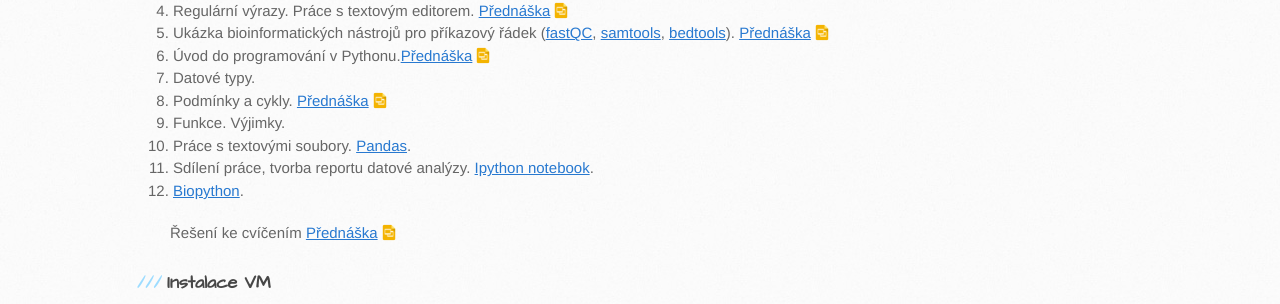
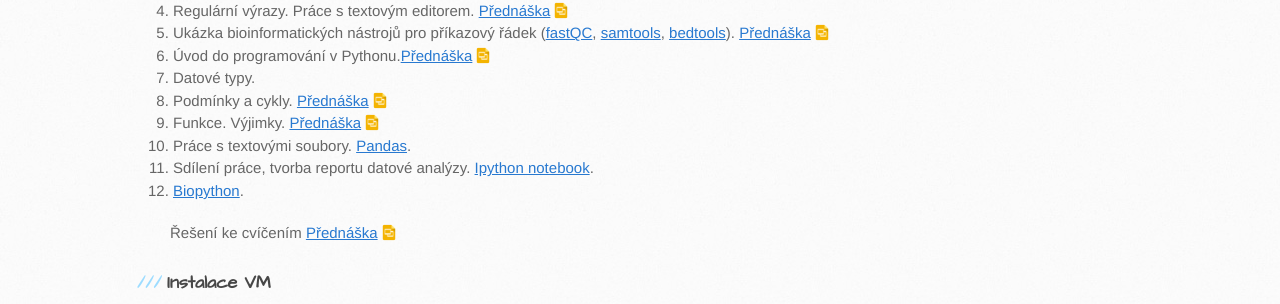
Before and after one commit to anastazie/intro_python_biol, a Jekyll site: the page built from index.md, in a window 1280 px wide. Shown: the part 1167-1471 px from the top of the page. Built offline with Jekyll 4.4.1, drawn with Linux system fonts in a browser that asks for light colours.

Commit message:
Update index.md

```diff
--- a/index.md
+++ b/index.md
@@ -24,7 +24,7 @@ Cílem předmětu je zbavení studentů strachu z příkazového řádku a nauč
 6. Úvod do programování v Pythonu.<a href="https://docs.google.com/presentation/d/1quVrMmERj80Aiu2i5OvWvytQFDUBSvPZChX9k-7mtBQ/edit?usp=sharing" class="presentation">Přednáška</a>
 7. Datové typy.
 8. Podmínky a cykly. <a href="https://docs.google.com/presentation/d/1ro8_Q3Afxfji5ZCTlMzAahhoeDpO8j_Jiu6XRlQYZOo/edit?usp=sharing" class="presentation">Přednáška</a>
-9. Funkce. Výjimky.
+9. Funkce. Výjimky. <a href="https://docs.google.com/presentation/d/1xD98ktrqpyFTyiuPtB9Isl6Gw8RJGQsOqDFnyY4Ysl0/edit?usp=sharing"  class="presentation">Přednáška</a>
 10. Práce s textovými soubory. [Pandas](http://pandas.pydata.org/).
 11. Sdílení práce, tvorba reportu datové analýzy. [Ipython notebook](http://jupyter.org/).
 12. [Biopython](http://biopython.org/DIST/docs/tutorial/Tutorial.html).
```
